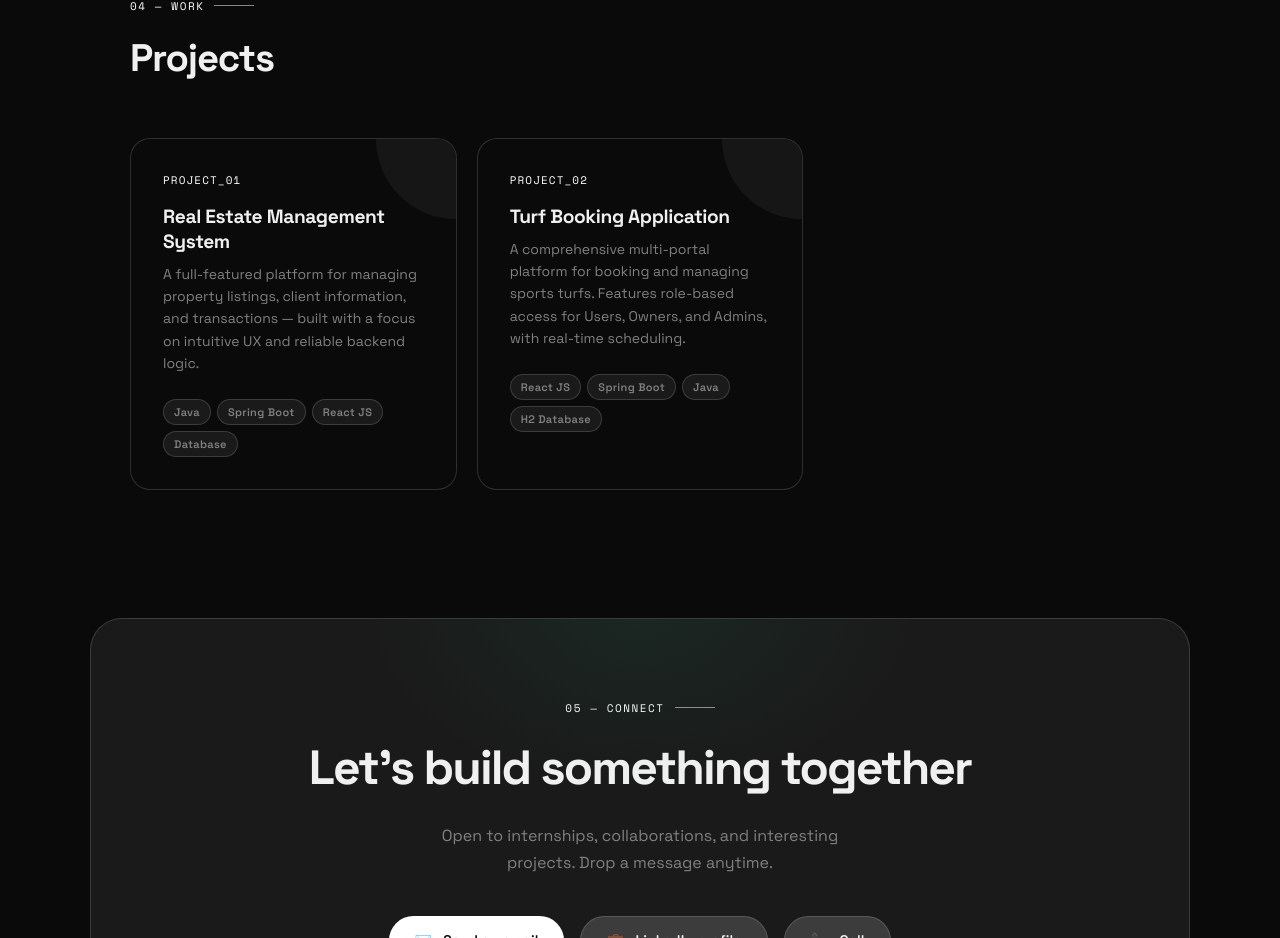
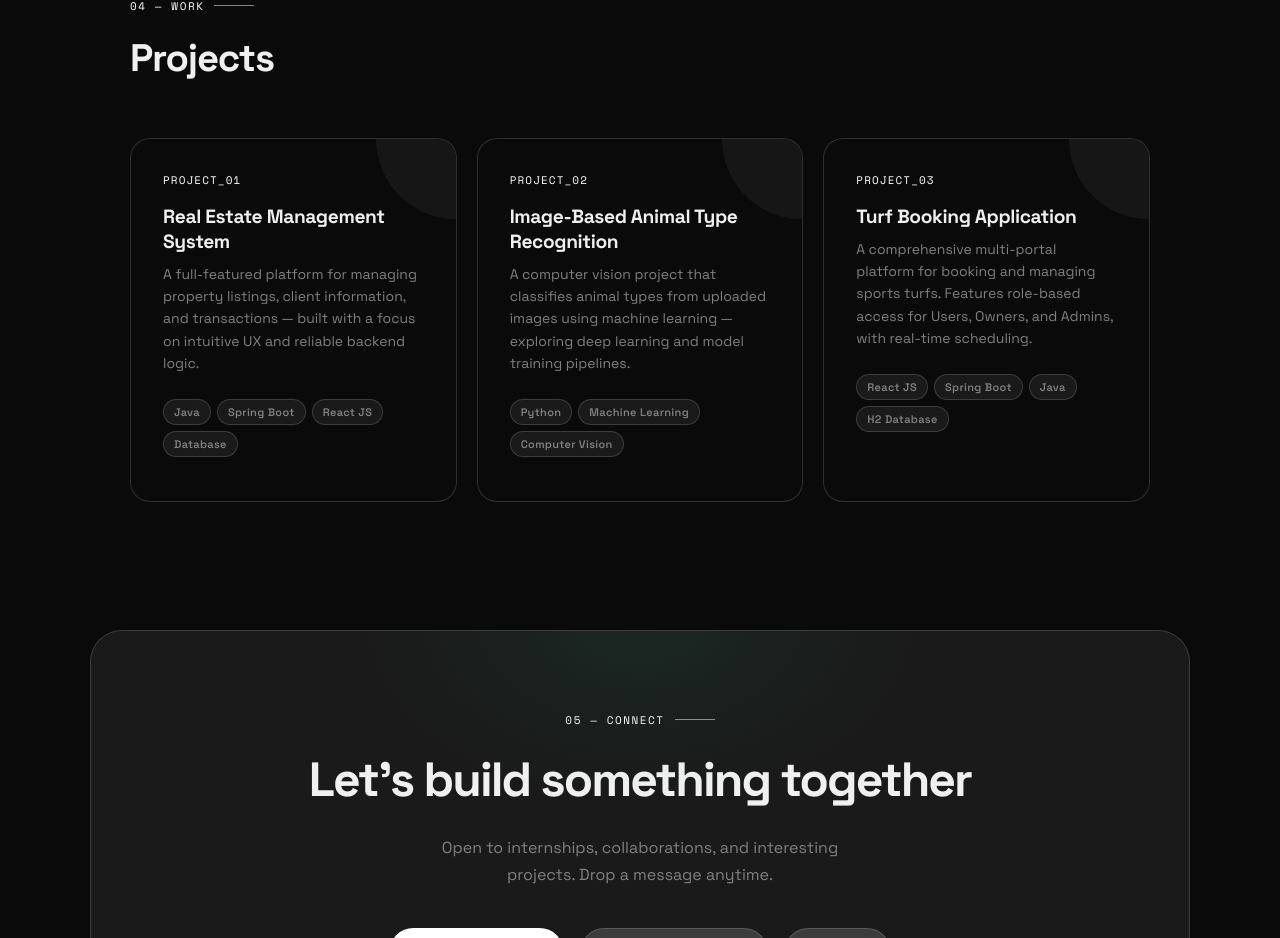
Before and after one commit to JeevanPranav2006/Jeev-Portfolio, a React (Vite) app: page / in a window 1280 px wide. Shown: the part 3356-4294 px from the top of the page. Built offline with nearby package versions, Linux system fonts and the light colour scheme.

Commit message:
feat: implement ProjectsSection component with project list display

```diff
--- a/src/sections/ProjectsSection.jsx
+++ b/src/sections/ProjectsSection.jsx
@@ -20,6 +20,19 @@ export default function ProjectsSection() {
         </div>
         <div className="project-card">
           <p className="project-num">PROJECT_02</p>
+          <h3 className="project-name">Image-Based Animal Type Recognition</h3>
+          <p className="project-desc">
+            A computer vision project that classifies animal types from uploaded images
+            using machine learning — exploring deep learning and model training pipelines.
+          </p>
+          <div className="project-tags" style={{ marginBottom: '12px' }}>
+            <span className="ptag">Python</span>
+            <span className="ptag">Machine Learning</span>
+            <span className="ptag">Computer Vision</span>
+          </div>
+        </div>
+        <div className="project-card">
+          <p className="project-num">PROJECT_03</p>
           <h3 className="project-name">Turf Booking Application</h3>
           <p className="project-desc">
             A comprehensive multi-portal platform for booking and managing sports turfs. Features role-based access for Users, Owners, and Admins, with real-time scheduling.
```
